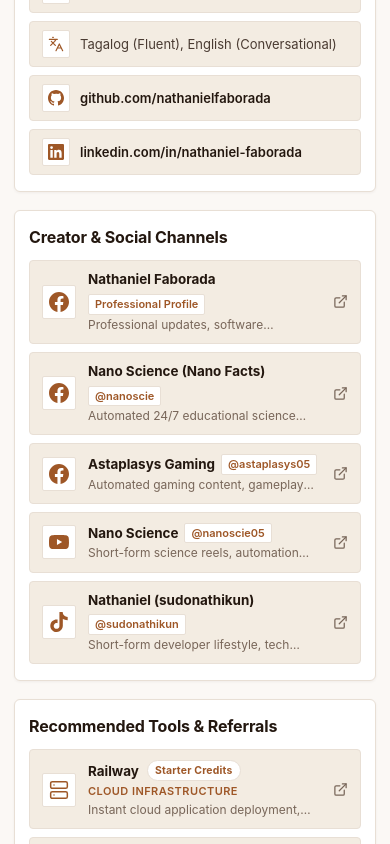
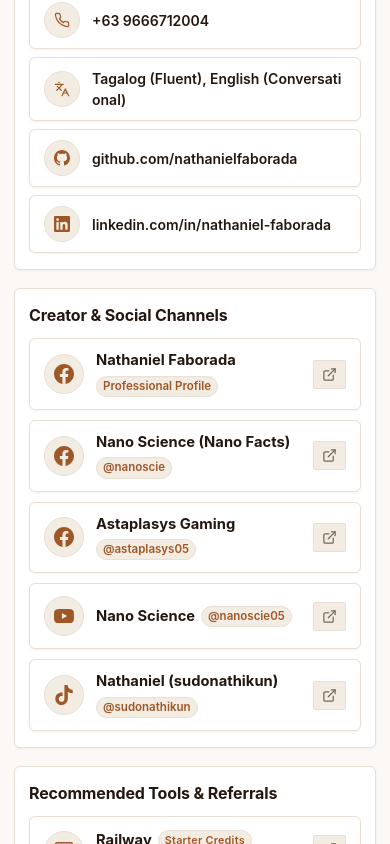
Before and after one commit to nathanielfaborada/nathanielfaborada.github.io, a React (Vite) app: page /about in a window 390 px wide. Shown: the part 1300-2144 px from the top of the page. Built offline with nearby package versions, Linux system fonts and the light colour scheme.

Commit message:
feat: align creator and referral cards on mobile to collaborators card layout (Sprint 39)

```diff
--- a/src/pages/PublicPages/About/AboutPage.css
+++ b/src/pages/PublicPages/About/AboutPage.css
@@ -421,7 +421,7 @@
     margin-bottom: 12px;
   }
 
-  /* Contact & Details: Tactile Touch Tiles */
+  /* Contact & Details: Collaborator-style Clean Identity Cards */
   .detail-list {
     display: flex;
     flex-direction: column;
@@ -429,77 +429,96 @@
   }
 
   .detail-item {
-    padding: 8px 12px;
-    background-color: var(--bg-surface-subtle);
+    display: flex;
+    align-items: center;
+    gap: 12px;
+    padding: 10px 14px;
+    background-color: var(--bg-surface);
     border: 1px solid var(--border-subtle);
-    border-radius: var(--radius-md, 6px);
-    font-size: 0.8125rem;
-    gap: 10px;
-    min-height: 44px;
+    border-radius: var(--radius-lg, 8px);
+    box-shadow: var(--shadow-card);
+    min-height: 48px;
     box-sizing: border-box;
-    transition: background-color 0.15s ease, border-color 0.15s ease;
+    transition: background-color 0.15s ease, border-color 0.15s ease, transform 0.15s ease;
   }
 
   .detail-item:hover {
     background-color: var(--bg-surface-hover);
-    border-color: var(--border-interactive);
+    border-color: var(--border-strong);
+    transform: translateY(-1px);
   }
 
   .detail-icon-wrap {
-    width: 28px;
-    height: 28px;
-    background-color: var(--bg-surface);
+    width: 36px;
+    height: 36px;
+    border-radius: 50%;
+    background-color: var(--bg-surface-subtle);
     border: 1px solid var(--border-subtle);
-    border-radius: var(--radius-sm, 4px);
+    display: flex;
+    align-items: center;
+    justify-content: center;
+    color: var(--accent-text);
     flex-shrink: 0;
   }
 
-  .detail-link {
+  .detail-link,
+  .detail-text {
+    font-size: 0.875rem;
+    font-weight: 600;
     color: var(--text-primary);
-    font-weight: 600;
     word-break: break-all;
-    font-size: 0.8125rem;
   }
 
-  .detail-text {
-    word-break: break-word;
-    font-size: 0.8125rem;
-  }
-
-  /* Creator & Social Channels: Sleek 1-line Compact Preview Strips */
+  /* Creator & Social Channels: Exact Collaborators Card Pattern (No Truncated Paragraphs) */
   .creator-channels-list {
     display: flex;
     flex-direction: column;
-    gap: 8px;
+    gap: 10px;
   }
 
   .creator-channel-card {
     display: flex;
     align-items: center;
+    justify-content: space-between;
     gap: 12px;
-    padding: 10px 12px;
-    background-color: var(--bg-surface-subtle);
+    padding: 12px 14px;
+    background-color: var(--bg-surface);
     border: 1px solid var(--border-subtle);
-    border-radius: var(--radius-md, 6px);
-    min-height: 44px;
+    border-radius: var(--radius-lg, 8px);
+    box-shadow: var(--shadow-card);
+    min-height: 48px;
+    text-decoration: none;
+    color: inherit;
+    box-sizing: border-box;
+    transition: background-color 0.15s ease, border-color 0.15s ease, transform 0.15s ease, box-shadow 0.15s ease;
+  }
+
+  .creator-channel-card:hover {
+    background-color: var(--bg-surface-hover);
+    border-color: var(--border-strong);
+    box-shadow: var(--shadow-md);
+    transform: translateY(-2px);
   }
 
   .creator-channel-icon-wrap {
-    width: 34px;
-    height: 34px;
-    background-color: var(--bg-surface);
+    width: 40px;
+    height: 40px;
+    border-radius: 50%;
+    background-color: var(--bg-surface-subtle);
     border: 1px solid var(--border-subtle);
-    border-radius: var(--radius-sm, 4px);
-    flex-shrink: 0;
     display: flex;
     align-items: center;
     justify-content: center;
+    color: var(--accent-text);
+    flex-shrink: 0;
   }
 
   .creator-channel-info {
+    display: flex;
+    flex-direction: column;
+    gap: 2px;
     flex: 1;
     min-width: 0;
-    gap: 2px;
   }
 
   .creator-channel-heading {
@@ -510,98 +529,161 @@
   }
 
   .creator-channel-title {
-    font-size: 0.84rem;
+    font-size: 0.92rem;
     font-weight: 700;
+    color: var(--text-primary);
     line-height: 1.25;
+    white-space: nowrap;
+    overflow: hidden;
+    text-overflow: ellipsis;
   }
 
   .creator-channel-handle {
-    font-size: 0.6875rem;
+    font-size: 0.72rem;
+    font-weight: 600;
+    color: var(--accent-text);
+    background-color: var(--bg-surface-subtle);
+    border: 1px solid var(--border-subtle);
     padding: 1px 6px;
+    border-radius: 9999px;
+  }
+
+  /* Completely remove the truncated description on mobile */
+  .creator-channel-desc {
+    display: none !important;
+  }
+
+  .creator-channel-action {
+    display: inline-flex;
+    align-items: center;
+    justify-content: center;
+    color: var(--text-muted);
+    background-color: var(--bg-surface-subtle);
+    border: 1px solid var(--border-subtle);
+    border-radius: var(--radius-sm, 6px);
+    padding: 6px 8px;
+    flex-shrink: 0;
+    margin-top: 0;
+    transition: color 0.15s ease, border-color 0.15s ease, background-color 0.15s ease;
+  }
+
+  .creator-channel-card:hover .creator-channel-action {
+    color: var(--accent-primary);
+    border-color: var(--border-interactive);
     background-color: var(--bg-surface);
   }
 
-  .creator-channel-desc {
-    font-size: 0.75rem;
-    color: var(--text-muted);
-    line-height: 1.35;
-    margin: 0;
-    overflow: hidden;
-    text-overflow: ellipsis;
-    display: -webkit-box;
-    -webkit-line-clamp: 1;
-    -webkit-box-orient: vertical;
-  }
-
-  .creator-channel-action {
-    flex-shrink: 0;
-    margin-top: 0;
-  }
-
-  /* Recommended Tools & Referrals: Sleek 1-line Compact Preview Strips */
+  /* Recommended Tools & Referrals: Exact Collaborators Card Pattern (No Truncated Paragraphs) */
   .developer-referrals-list {
     display: flex;
     flex-direction: column;
-    gap: 8px;
+    gap: 10px;
   }
 
   .developer-referral-card {
     display: flex;
     align-items: center;
+    justify-content: space-between;
     gap: 12px;
-    padding: 10px 12px;
-    background-color: var(--bg-surface-subtle);
+    padding: 12px 14px;
+    background-color: var(--bg-surface);
     border: 1px solid var(--border-subtle);
-    border-radius: var(--radius-md, 6px);
-    min-height: 44px;
+    border-radius: var(--radius-lg, 8px);
+    box-shadow: var(--shadow-card);
+    min-height: 48px;
+    text-decoration: none;
+    color: inherit;
+    box-sizing: border-box;
+    transition: background-color 0.15s ease, border-color 0.15s ease, transform 0.15s ease, box-shadow 0.15s ease;
+  }
+
+  .developer-referral-card:hover {
+    background-color: var(--bg-surface-hover);
+    border-color: var(--border-strong);
+    box-shadow: var(--shadow-md);
+    transform: translateY(-2px);
   }
 
   .developer-referral-icon-wrap {
-    width: 34px;
-    height: 34px;
-    background-color: var(--bg-surface);
+    width: 40px;
+    height: 40px;
+    border-radius: 50%;
+    background-color: var(--bg-surface-subtle);
     border: 1px solid var(--border-subtle);
-    border-radius: var(--radius-sm, 4px);
-    flex-shrink: 0;
     display: flex;
     align-items: center;
     justify-content: center;
+    color: var(--accent-text);
+    flex-shrink: 0;
   }
 
   .developer-referral-info {
+    display: flex;
+    flex-direction: column;
+    gap: 2px;
     flex: 1;
     min-width: 0;
-    gap: 2px;
+  }
+
+  .developer-referral-header {
+    display: flex;
+    align-items: center;
+    gap: 6px;
+    flex-wrap: wrap;
   }
 
   .developer-referral-name {
-    font-size: 0.84rem;
+    font-size: 0.92rem;
     font-weight: 700;
+    color: var(--text-primary);
+    line-height: 1.25;
+    white-space: nowrap;
+    overflow: hidden;
+    text-overflow: ellipsis;
   }
 
   .developer-referral-badge {
-    font-size: 0.65rem;
+    font-size: 0.68rem;
+    font-weight: 600;
+    color: var(--accent-text);
+    background-color: var(--bg-surface-subtle);
+    border: 1px solid var(--border-subtle);
+    padding: 1px 6px;
+    border-radius: 9999px;
   }
 
   .developer-referral-category {
     font-size: 0.6875rem;
+    font-weight: 600;
+    text-transform: uppercase;
+    letter-spacing: 0.04em;
+    color: var(--accent-primary);
+    margin: 0;
   }
 
+  /* Completely remove the truncated description on mobile */
   .developer-referral-desc {
-    font-size: 0.75rem;
-    color: var(--text-muted);
-    line-height: 1.35;
-    margin: 0;
-    overflow: hidden;
-    text-overflow: ellipsis;
-    display: -webkit-box;
-    -webkit-line-clamp: 1;
-    -webkit-box-orient: vertical;
+    display: none !important;
   }
 
   .developer-referral-action {
+    display: inline-flex;
+    align-items: center;
+    justify-content: center;
+    color: var(--text-muted);
+    background-color: var(--bg-surface-subtle);
+    border: 1px solid var(--border-subtle);
+    border-radius: var(--radius-sm, 6px);
+    padding: 6px 8px;
     flex-shrink: 0;
     margin-top: 0;
+    transition: color 0.15s ease, border-color 0.15s ease, background-color 0.15s ease;
+  }
+
+  .developer-referral-card:hover .developer-referral-action {
+    color: var(--accent-primary);
+    border-color: var(--border-interactive);
+    background-color: var(--bg-surface);
   }
 
   /* Learned Skills: Compact Category Spacing */
```
Also changed, not shown: 5 other files (tests, documents, lock files or other folders).
